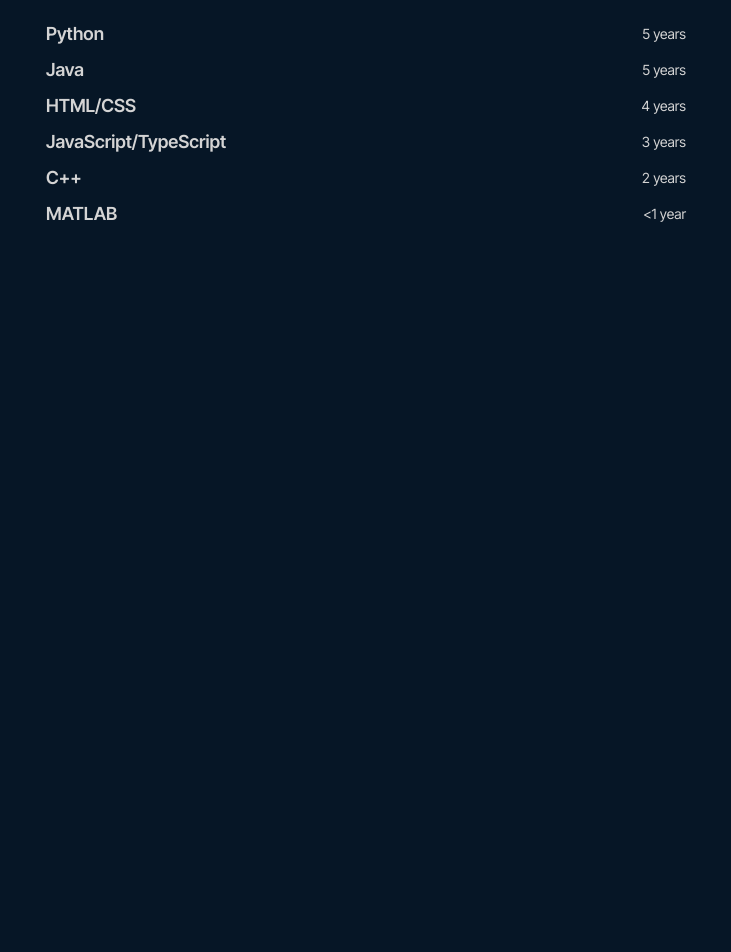
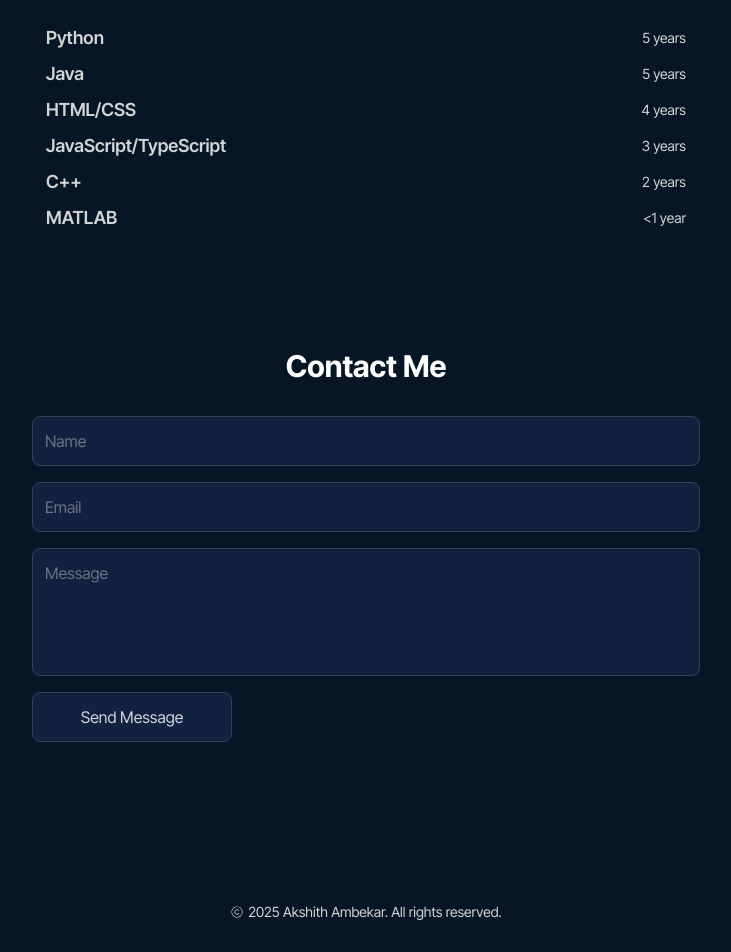
Before and after one commit to akshithambekar/portfolio, a Next.js app: page / in a window 1280 px wide. Shown: the part 1508-2460 px from the top of the page, without its empty margins (274-1005 px from the left). Before the commit the page ends 1756 px from the top, so only its background shows below. Built offline with nearby package versions, Linux system fonts and the light colour scheme.

Commit message:
contact form, footer

```diff
--- /dev/null
+++ b/src/app/components/contact.js
@@ -0,0 +1,86 @@
+"use client";
+
+import { useState, useRef } from "react";
+import emailjs from "@emailjs/browser";
+
+export default function Contact() {
+    const form = useRef();
+    const [buttonText, setButtonText] = useState("Send Message");
+    const [formDetails, setFormDetails] = useState({
+        name: "",
+        email: "",
+        message: ""
+    });
+
+    const onFormUpdate = (key, value) => {
+        setFormDetails(prev => ({
+            ...prev,
+            [key]: value
+        }));
+    };
+
+    const sendEmail = async (e) => {
+        e.preventDefault();
+        setButtonText("Sending...");
+
+        try {
+            await emailjs.sendForm(
+                process.env.NEXT_PUBLIC_EMAIL_SERVICE_ID,
+                process.env.NEXT_PUBLIC_EMAIL_TEMPLATE_ID,
+                form.current,
+                {
+                    publicKey: process.env.NEXT_PUBLIC_EMAIL_PUBLIC_KEY,
+                }
+            );
+            console.log("Successfully sent email!");
+            setFormDetails({ name: "", email: "", message: "" });
+            setButtonText("Message Sent!");
+            setTimeout(() => setButtonText("Send Message"), 2000);
+        } catch (error) {
+            console.log("Something went wrong...", error.text);
+            setButtonText("Error! Try Again");
+            setTimeout(() => setButtonText("Send Message"), 2000);
+        }
+    };
+
+    return (
+        <div className="max-w-[700px] h-[500px] text-custom_gray mx-auto px-4 py-8">
+            <h1 className="text-white text-3xl text-center font-bold pb-8">Contact Me</h1>
+            <form ref={form} onSubmit={sendEmail} className="flex flex-col gap-4">
+                <input
+                    name="user_name"
+                    type="text"
+                    value={formDetails.name}
+                    placeholder="Name"
+                    onChange={(e) => onFormUpdate('name', e.target.value)}
+                    className="p-3 rounded-lg bg-[#112240] border border-gray-700 focus:border-gray-500 focus:outline-none placeholder-gray-500"
+                    required
+                />
+                <input
+                    name="user_email"
+                    type="email"
+                    value={formDetails.email}
+                    placeholder="Email"
+                    onChange={(e) => onFormUpdate('email', e.target.value)}
+                    className="p-3 rounded-lg bg-[#112240] border border-gray-700 focus:border-gray-500 focus:outline-none placeholder-gray-500"
+                    required
+                />
+                <textarea
+                    name="message"
+                    value={formDetails.message}
+                    placeholder="Message"
+                    onChange={(e) => onFormUpdate('message', e.target.value)}
+                    className="p-3 rounded-lg bg-[#112240] border border-gray-700 focus:border-gray-500 focus:outline-none placeholder-gray-500 h-32 resize-none"
+                    required
+                />
+                <button
+                    type="submit"
+                    className="bg-[#112240] text-gray-300 py-3 px-6 max-w-[200px] rounded-lg border border-gray-700 hover:bg-[#1d3b75] transition-colors duration-300 disabled:opacity-50"
+                    disabled={buttonText === 'Sending...'}
+                >
+                    {buttonText}
+                </button>
+            </form>
+        </div>
+    );
+}
--- a/src/app/components/experience.js
+++ b/src/app/components/experience.js
@@ -111,7 +111,7 @@ export default function Experience() {
     }, []);
     return (
         <div className="max-w-[1260px] justify-center items-center min-h-[520px] max-h-[820px] px-44 pt-32 subpixel-antialiased mx-auto">
-            <h1 className="text-white text-2xl text-center font-bold underline">
+            <h1 className="text-white text-3xl text-center font-bold">
                 Experience
             </h1>
             <div className="flex items-center justify-center py-5 space-x-8">
--- /dev/null
+++ b/src/app/components/footer.js
@@ -0,0 +1,12 @@
+import { PiCopyrightLight } from "react-icons/pi";
+
+export default function Footer() {
+    return (
+        <div className="max-w-[1260px] flex justify-center items-center h-4 text-custom_gray px-44 pt-24 pb-10 subpixel-antialiased mx-auto">
+            <div className="flex flex-row items-center space-x-1 text-sm">
+                <PiCopyrightLight />
+                <p>2025 Akshith Ambekar. All rights reserved.</p>
+            </div>
+        </div>
+    );
+}
--- a/src/app/components/intro.js
+++ b/src/app/components/intro.js
@@ -60,7 +60,7 @@ export default function Intro() {
                 <h1 className="text-5xl text-white text-center font-bold drop-shadow-2xl">
                     <TypewriterAnimation text="Hi, I'm Akshith." typingSpeed={0.075} />
                 </h1>
-                <p className="pt-6 text-lg text-center max-w-[800px]">I'm a skilled software engineer studying computer science at George Mason University, fueled by a passion for tackling intricate problems and building solutions that simplify everyday life.</p>
+                <p className="pt-6 text-lg text-center max-w-[800px]">I'm a software engineer studying computer science at George Mason University, fueled by a passion for tackling intricate problems and building solutions that simplify everyday life.</p>
                 <p className="pt-6 text-lg text-center max-w-[800px]">When I'm not building cool stuff at my computer, I spend time keeping fit, sim-racing, and being an amateur photographer.</p>
                 <Image src="/IMG_6646.jpg" alt="My picture" width={600} height={200} className="pt-12 py-16 rounded-lg"/>
             </div>
--- a/src/app/components/skills.js
+++ b/src/app/components/skills.js
@@ -12,8 +12,8 @@ export default function Skills() {
         setActiveCategory("languages");
     }, []);
     return (
-        <div className="max-w-[1260px] justify-center items-center h-32 px-44 pt-16 subpixel-antialiased mx-auto">
-            <h1 className="text-white text-2xl text-center font-bold underline">Technical Skills</h1>
+        <div className="max-w-[1260px] justify-center items-center h-256 px-44 py-16 subpixel-antialiased mx-auto">
+            <h1 className="text-white text-3xl text-center font-bold">Skills</h1>
             <div className="flex items-center justify-center py-5 space-x-4">
                 <button onClick={() => setActiveCategory("languages")} className={`font-semibold px-4 py-2 rounded-full transition-colors ${activeCategory === "languages" ? "bg-gray-800 text-white" : "text-custom_gray hover:text-white"}`}>
                     Languages
--- a/src/app/page.js
+++ b/src/app/page.js
@@ -4,6 +4,8 @@ import Cursor from "./components/cursor";
 import Intro from "./components/intro";
 import Experience from "./components/experience";
 import Skills from "./components/skills";
+import Contact from "./components/contact";
+import Footer from "./components/footer";
 
 export default function Home() {
   return (
@@ -14,6 +16,8 @@ export default function Home() {
         <Intro />
         <Experience />
         <Skills />
+        <Contact />
+        <Footer />
       </div>
     </main>
   );
--- a/src/app/projects/page.js
+++ b/src/app/projects/page.js
@@ -39,7 +39,7 @@ export default function Projects() {
                     </div>
                     <div className="flex w-[400px] items-center justify-center px-8">
                         <Link href="https://youtu.be/fvdOhyDX81I" target="_blank">
-                            <Image src="/parkit-demo.png" alt="ParkIt demo" width={500} height={300} className="hover:opacity-75 object-contain shadow-2xl"/>
+                            <Image src="/parkit-demo.png" alt="ParkIt demo" width={500} height={300} className="hover:opacity-65 object-contain shadow-2xl"/>
                         </Link>
                     </div>
                 </div>
@@ -65,14 +65,12 @@ export default function Projects() {
                         <p className="text-sm px-4 mt-2">
                             For my senior project at TJHSST, I developed a license plate detection algorithm tailored towards the low-resolution camera systems of Tesla vehicles manufactured before 2023.
                             Using a YOLOv8 model trained with over 10000 images of license plates, the algorithm detects plates in dashcam footage and enhances clarity using OpenCV's edge detection, hysteresis,
-                            and non-max suppression techniques. This processed image is passed to the EasyOCR optical character recognition library to correctly identify the letters on the license plate,
-                            and is displayed in real-time from the original video.
+                            and non-max suppression techniques. The processed image is passed to the EasyOCR optical character recognition library to correctly identify the letters on the license plate,
+                            and is displayed in real-time on the original video.
                         </p>
                     </div>
                     <div className="flex w-[400px] items-center justify-center px-8">
-                        <Link href="https://youtu.be/fvdOhyDX81I" target="_blank">
-                            <Image src="/parkit-demo.png" alt="ParkIt demo" width={500} height={300} className="hover:opacity-75 object-contain shadow-2xl"/>
-                        </Link>
+                        <Image src="/license_plate_demo.png" alt="License plate demo" width={500} height={300} className="object-contain shadow-2xl"/>
                     </div>
                 </div>
             </div>
@@ -102,8 +100,8 @@ export default function Projects() {
                         </p>
                     </div>
                     <div className="flex w-[348px] items-center justify-center grow-0 px-8">
-                        <Link href="https://youtu.be/fvdOhyDX81I" target="_blank">
-                            <Image src="/parkit-demo.png" alt="ParkIt demo" width={500} height={300} className="hover:opacity-75 object-contain shadow-2xl grow-0"/>
+                        <Link href="/">
+                            <Image src="/portfolio.png" alt="Portfolio thumbnail" width={500} height={300} className="hover:opacity-65 object-contain shadow-2xl grow-0"/>
                         </Link>
                     </div>
                 </div>
```
Also changed, not shown: public/license_plate_demo.png (added), public/portfolio.png (added).
